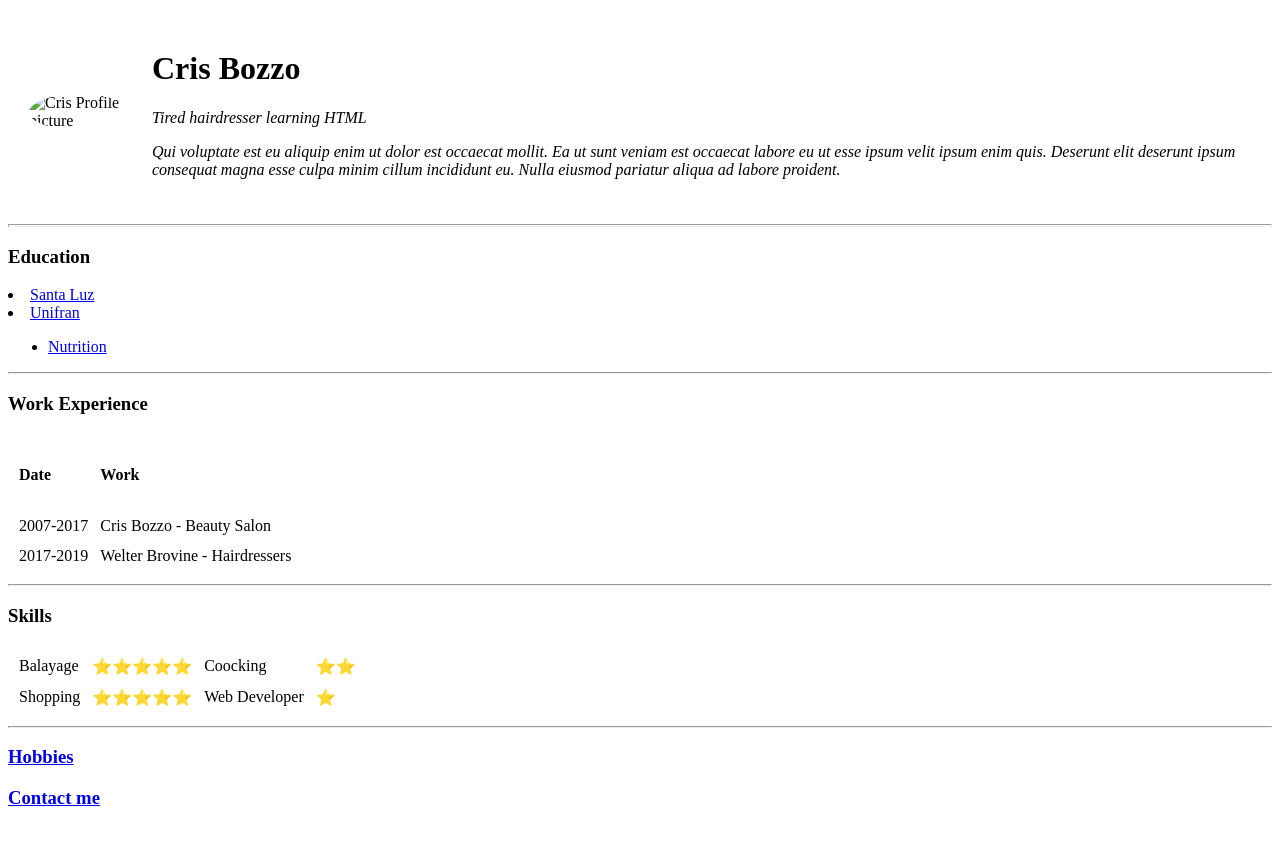
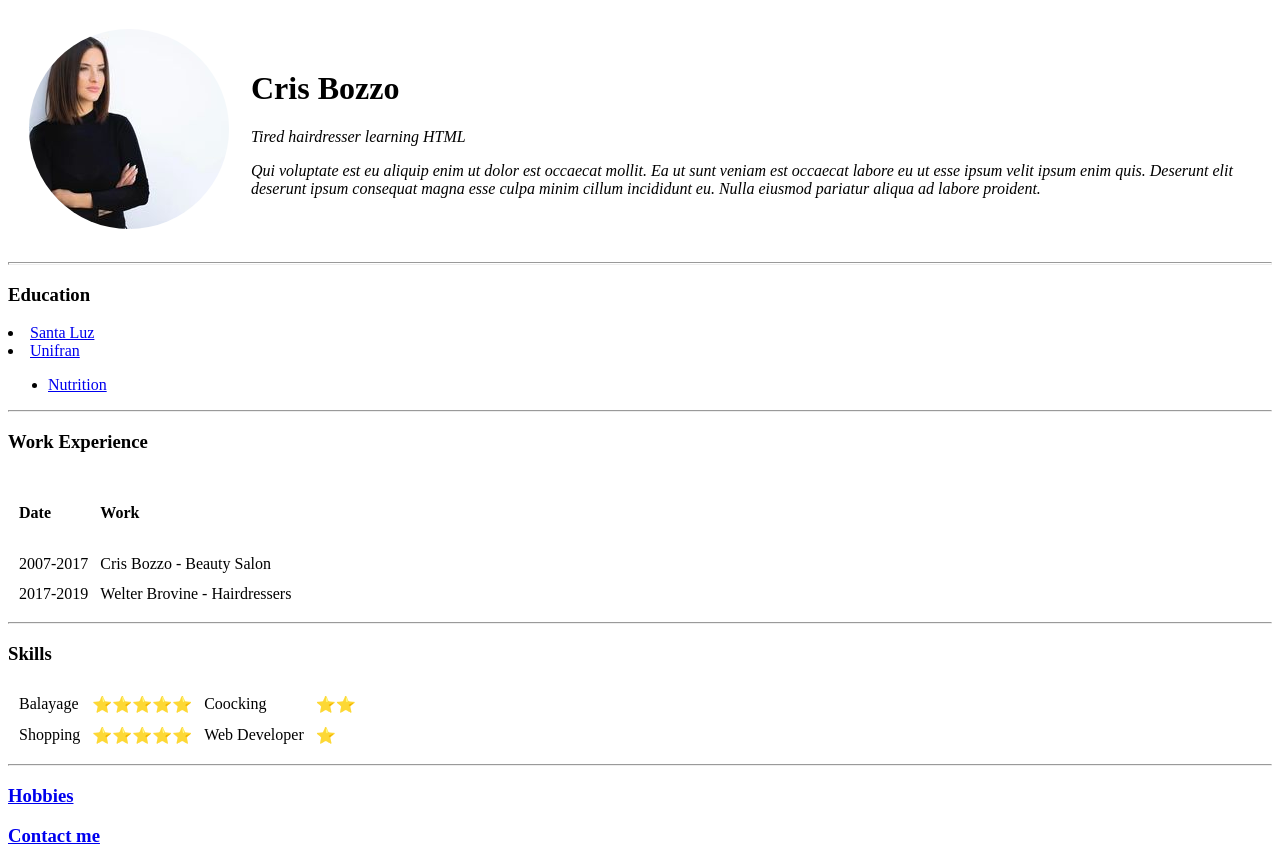
Before and after one commit to crislbozzo/cv, a plain HTML site: page index.html in a window 1280 px wide. Before the commit the page ends 828 px from the top, so only its background shows below. Drawn offline with Linux system fonts and the light colour scheme.

Commit message:
Update picture path

```diff
--- a/index.html
+++ b/index.html
@@ -12,7 +12,7 @@
       <tr>
         <td>
           <img
-            src="/Pictures/cris picture.jpg"
+            src="./public/images/cris_picture.jpg"
             alt="Cris Profile picture"
             style="border-radius: 50%"
           />
```
